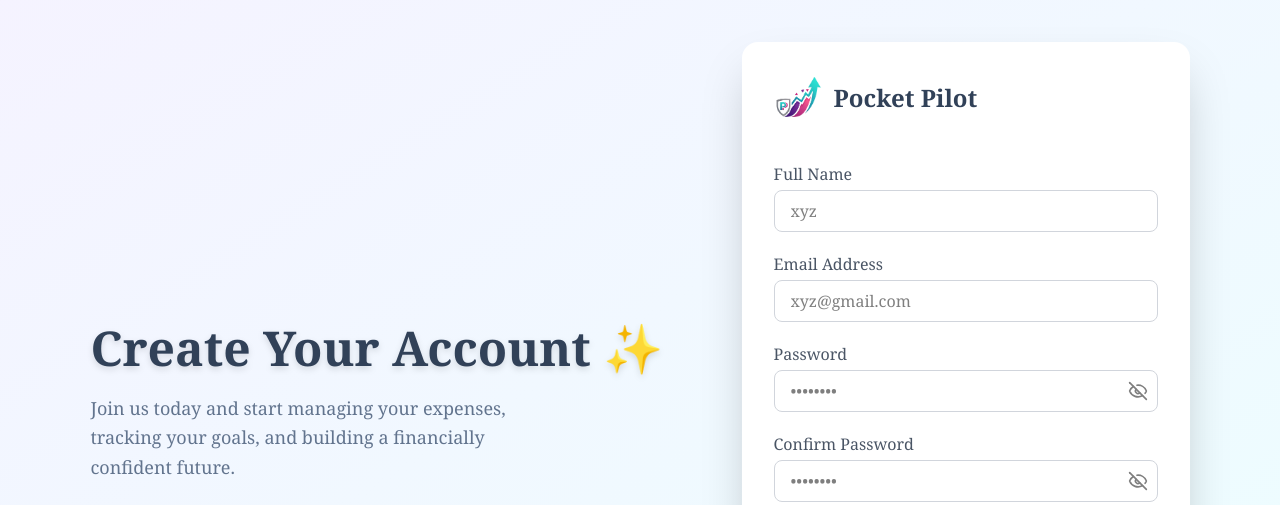
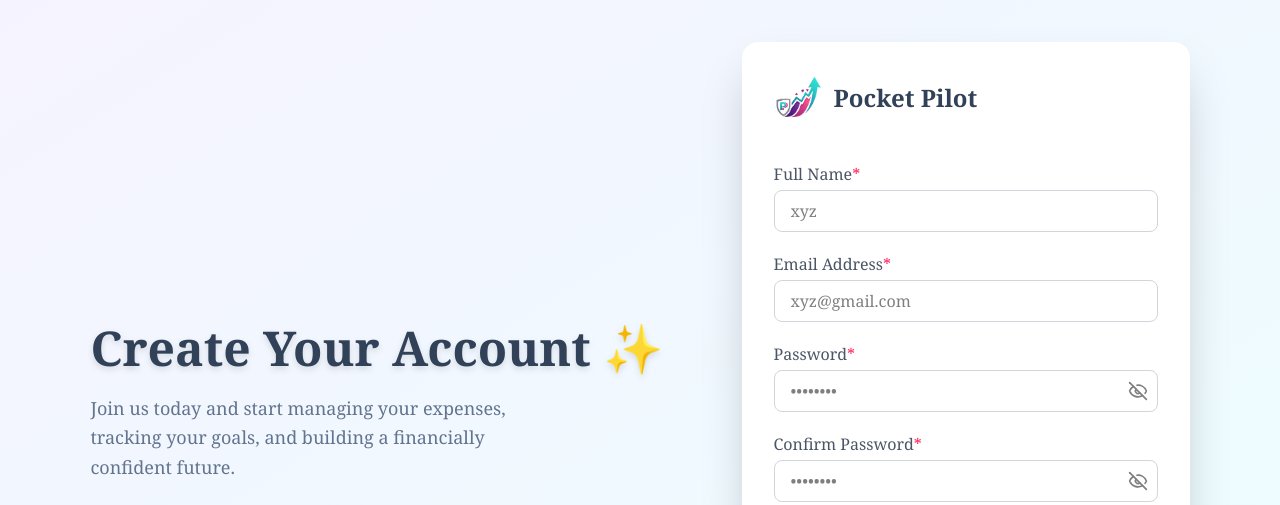
Before and after one commit to ravikanttarare95/pocket-pilot, a React (Vite) app in the folder client/: page /sign-up in a window 1280 px wide. Shown: the top 505 px of the page. Built offline with nearby package versions, Linux system fonts and the light colour scheme; no server answers; a web font is replaced by a local one.

Commit message:
Add Mandatory Label

```diff
--- a/client/src/components/authentication/Label.jsx
+++ b/client/src/components/authentication/Label.jsx
@@ -1,12 +1,13 @@
 import React from "react";
 
-function Label({ htmlFor, labelTitle, customStyle }) {
+function Label({ htmlFor, labelTitle, customStyle, isMandatory }) {
   return (
     <label
       htmlFor={htmlFor}
       className={`${customStyle} block text-base font-medium text-gray-600 mb-1`}
     >
       {labelTitle}
+      {isMandatory && <span className="text-rose-500">*</span>}
     </label>
   );
 }
--- a/client/src/components/profile-components/ChangePasswordCompo.jsx
+++ b/client/src/components/profile-components/ChangePasswordCompo.jsx
@@ -90,18 +90,27 @@ function ChangePasswordCompo({ setShowChangePassword, accessToken }) {
       </div>
 
       <div>
-        <Label htmlFor="old-password" labelTitle="Old Password" />
+        <Label
+          htmlFor="old-password"
+          labelTitle="Old Password"
+          isMandatory={true}
+        />
         <Input
           name="oldPassword"
           type="password"
           id="old-password"
+          isRequired={true}
           value={passwordData?.oldPassword}
           onInputChange={handleInputChange}
         />
       </div>
 
       <div>
-        <Label htmlFor="new-password" labelTitle="New Password" />
+        <Label
+          htmlFor="new-password"
+          labelTitle="New Password"
+          isMandatory={true}
+        />
         <Input
           name="newPassword"
           type="password"
@@ -115,6 +124,7 @@ function ChangePasswordCompo({ setShowChangePassword, accessToken }) {
         <Label
           htmlFor="confirm-new-password"
           labelTitle="Confirm New Password"
+          isMandatory={true}
         />
         <Input
           name="confirmNewPassword"
--- a/client/src/components/profile-components/ProfileInfoCompo.jsx
+++ b/client/src/components/profile-components/ProfileInfoCompo.jsx
@@ -107,7 +107,11 @@ function ProfileInfoCompo({ user, setUser, accessToken }) {
       {isProfileEditing ? (
         <div className="mt-6 grid grid-cols-1 sm:grid-cols-2 gap-6 text-sm">
           <div>
-            <Label htmlFor="full-name" labelTitle="Full Name" />
+            <Label
+              htmlFor="full-name"
+              labelTitle="Full Name"
+              isMandatory={true}
+            />
             <Input
               type="text"
               name="fullName"
@@ -118,7 +122,7 @@ function ProfileInfoCompo({ user, setUser, accessToken }) {
           </div>
 
           <div>
-            <Label labelTitle="Email Address" />
+            <Label labelTitle="Email Address" isMandatory={true} />
             <ProfileInfoPara info={user?.email ? user?.email : "--"} />
           </div>
 
--- a/client/src/views/Login.jsx
+++ b/client/src/views/Login.jsx
@@ -79,7 +79,11 @@ const Login = () => {
           }}
         >
           <div>
-            <Label htmlFor="email" labelTitle={"Email Address"} />
+            <Label
+              htmlFor="email"
+              labelTitle={"Email Address"}
+              isMandatory={true}
+            />
             <Input
               type="email"
               id="email"
@@ -90,7 +94,11 @@ const Login = () => {
           </div>
 
           <div>
-            <Label htmlFor="password" labelTitle={"Password"} />
+            <Label
+              htmlFor="password"
+              labelTitle={"Password"}
+              isMandatory={true}
+            />
             <Input
               type="password"
               id={"password"}
--- a/client/src/views/SignUp.jsx
+++ b/client/src/views/SignUp.jsx
@@ -81,7 +81,11 @@ const Signup = () => {
           className="space-y-5"
         >
           <div>
-            <Label htmlFor="fullName" labelTitle="Full Name" />
+            <Label
+              htmlFor="fullName"
+              labelTitle="Full Name"
+              isMandatory={true}
+            />
             <Input
               type="text"
               id="fullName"
@@ -92,7 +96,11 @@ const Signup = () => {
           </div>
 
           <div>
-            <Label htmlFor="email" labelTitle="Email Address" />
+            <Label
+              htmlFor="email"
+              labelTitle="Email Address"
+              isMandatory={true}
+            />
             <Input
               type="email"
               id="email"
@@ -103,7 +111,11 @@ const Signup = () => {
           </div>
 
           <div>
-            <Label htmlFor="password" labelTitle="Password" />
+            <Label
+              htmlFor="password"
+              labelTitle="Password"
+              isMandatory={true}
+            />
             <Input
               type="password"
               id="password"
@@ -114,7 +126,11 @@ const Signup = () => {
           </div>
 
           <div>
-            <Label htmlFor="confirmPassword" labelTitle="Confirm Password" />
+            <Label
+              htmlFor="confirmPassword"
+              labelTitle="Confirm Password"
+              isMandatory={true}
+            />
             <Input
               type="password"
               id="confirmPassword"
```
Also changed, not shown: 1 other file (tests, documents, lock files or other folders).
